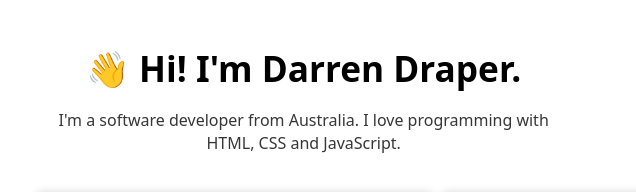
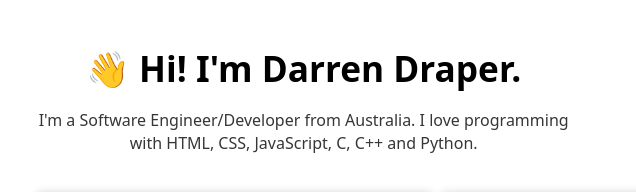
Before and after one commit to darren-2016/portfolio, a plain HTML site: page index.html in a window 1280 px wide. Shown: the top 192 px of the page, 203-839 px from the left. Drawn offline with nearby package versions, Linux system fonts and the light colour scheme.

Commit message:
Update my description.

```diff
--- a/index.html
+++ b/index.html
@@ -16,8 +16,8 @@
       <div>
         <h1>👋 Hi! I'm Darren Draper.</h1>
         <p>
-          I'm a software developer from Australia. I love programming
-          with HTML, CSS and JavaScript.
+          I'm a Software Engineer/Developer from Australia. I love programming
+          with HTML, CSS, JavaScript, C, C++ and Python.
         </p>
       </div>
       <div>
```
